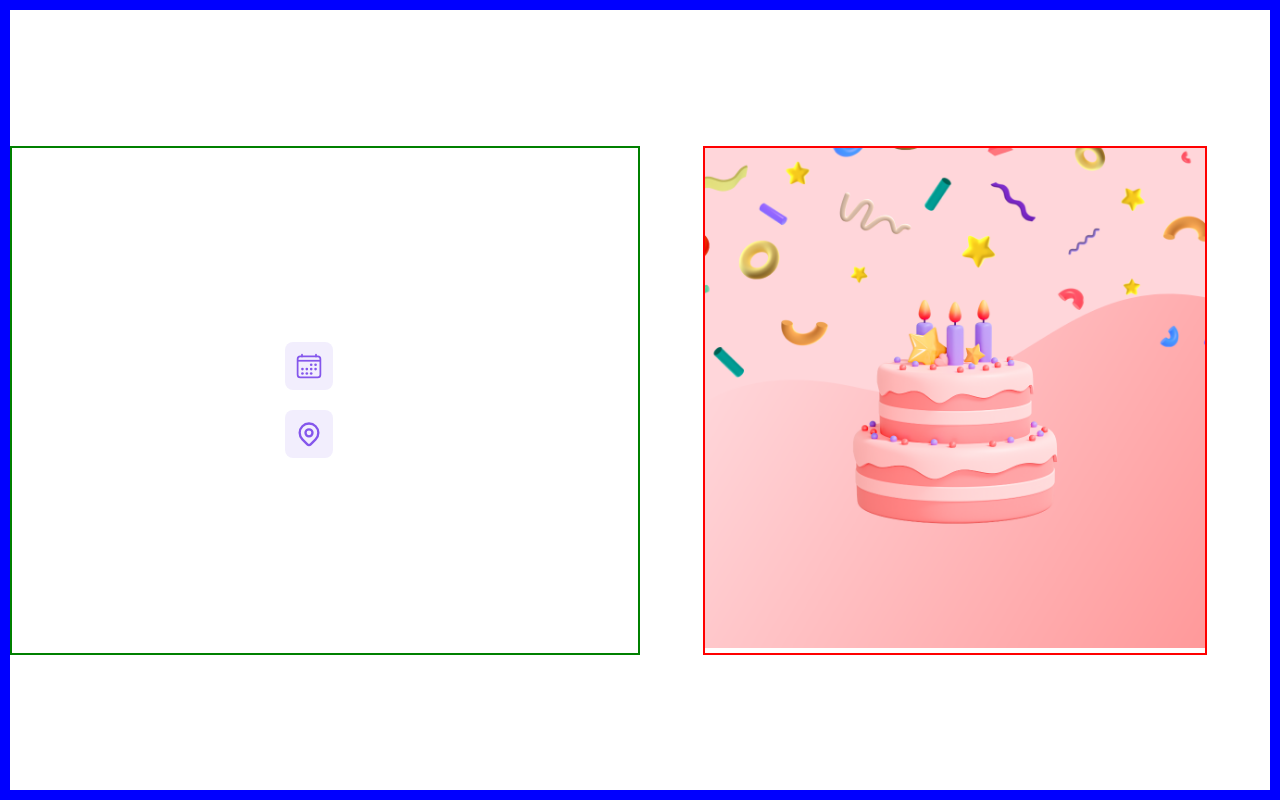
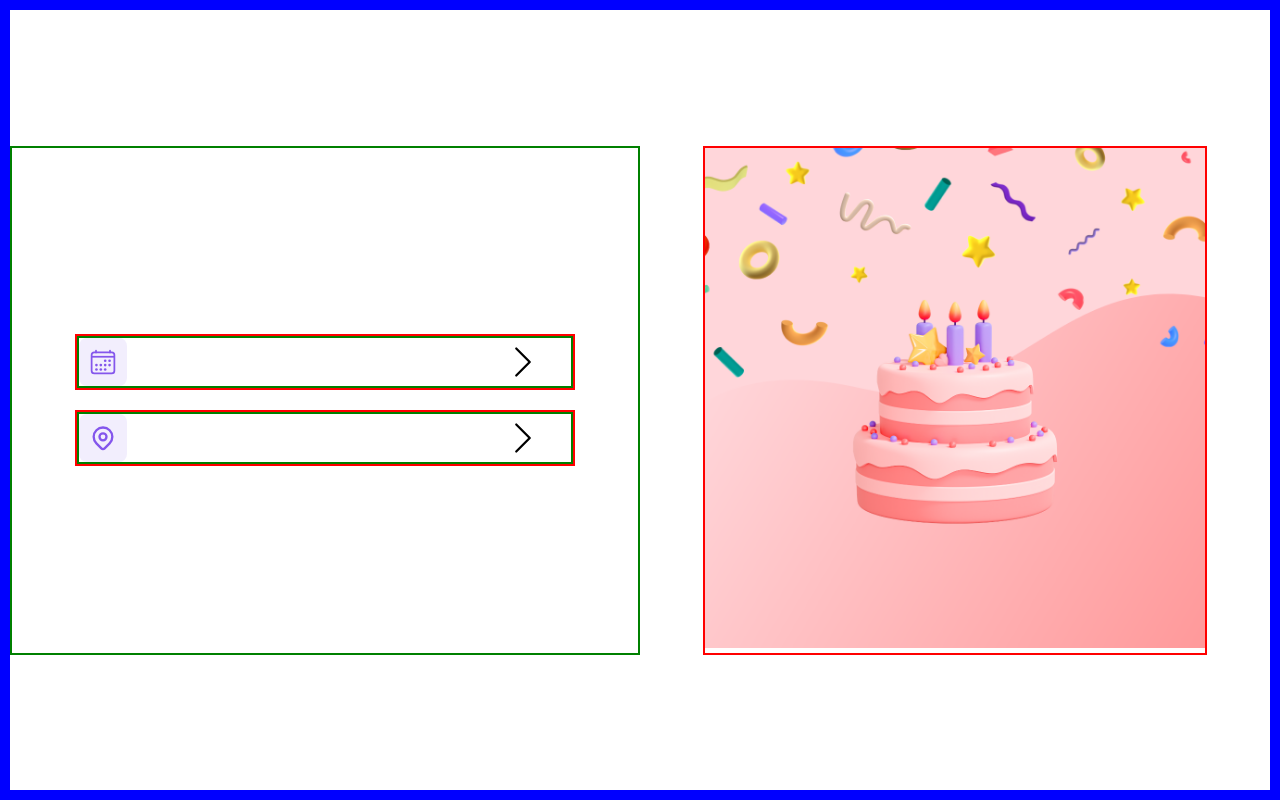
Before and after one commit to gdlmartins/ta_envi_-react, a React (Create React App) app: page /event in a window 1280 px wide. Built offline with nearby package versions, Linux system fonts and the light colour scheme.

Commit message:
adding global state and styling

```diff
--- a/src/pages/event/index.jsx
+++ b/src/pages/event/index.jsx
@@ -15,12 +15,6 @@ const Event = (props) => {
   return (
     <Styled.ContainerMain>
       <Styled.ContainerText>
-        {/* <BsChevronRight
-       style={{ width: "96px" ,
-       height:"36px",
-       borderRadius: "8px"}}/>
-    */}
-
         <Styled.ContainerIcon>
           <Styled.Input>
             <Styled.Icons>
@@ -33,6 +27,11 @@ const Event = (props) => {
               />
             </Styled.Icons>
             <span>{data?.eventName}</span>
+            <span>{data?.starts}</span>
+            {/* <span>{data?.ends}</span> */}
+            <BsChevronRight
+              style={{ width: "96px", height: "36px", borderRadius: "8px" }}
+            />
           </Styled.Input>
         </Styled.ContainerIcon>
 
@@ -47,18 +46,21 @@ const Event = (props) => {
                 }}
               />
             </Styled.Icons>
-            <span>{data?.eventName}</span>
+            <span>{data?.location}</span>
+            <span>{data?.description}</span>
+            <BsChevronRight
+              style={{ width: "96px", height: "36px", borderRadius: "8px" }}
+            />
           </Styled.Input>
         </Styled.ContainerIcon>
       </Styled.ContainerText>
 
       <Styled.ContainerImage>
-      {
-        imageFromEvent?
-      <img style={{ width: 500, height: 500 }} src={imageFromEvent} />:
-
-        <img src={cake} />
-      }
+        {imageFromEvent ? (
+          <img style={{ width: 500, height: 500 }} src={imageFromEvent} />
+        ) : (
+          <img src={cake} />
+        )}
       </Styled.ContainerImage>
     </Styled.ContainerMain>
   );
--- a/src/pages/event/styles.js
+++ b/src/pages/event/styles.js
@@ -17,6 +17,16 @@ export const ContainerText = styled.div`
   flex-direction: column;
   justify-content: center;
   align-items: center;
+
+  @media (max-width: 960px) {
+      grid-row: 2/3;
+
+  }
+
+  // @media (max-width: 768px) {
+  //   grid-row: 2/3;
+
+  // }
 `;
 
 export const ContainerImage = styled.div`
@@ -34,19 +44,17 @@ export const ContainerImage = styled.div`
 
   }
 
-//   @media (max-width: 960px) {
-//     gap: 1px;
-//     height: 97vh;
-//     margin: 1px auto;
-//     grid-template-columns: 1fr;
-//     grid-template-rows: auto auto;
-//   }
+  @media (max-width: 960px) {
+      grid-row: 1/2;
+      grid-column: 1/2;
 
-//   @media (max-width: 768px) {
-//     margin: 10px auto;
-//     grid-template-columns: 1fr;
-//     grid-template-rows: auto auto;
-//   }
+  }
+
+  @media (max-width: 768px) {
+    margin: 10px auto;
+    grid-template-columns: 1fr;
+    grid-template-rows: auto auto;
+  }
 `;
 
 
@@ -62,12 +70,17 @@ border-radius: 8px;
 
 export const ContainerIcon = styled.div`
 margin:10px;
+width: 90%;
+max-width: 500px;
+border:2px solid red;
 
 `
 
 export const Input = styled.div`
+// width: 250px;
 display: flex;
-justify-content: center;
+border:2px solid green;
+justify-content: space-between;
 align-items: center;
  span{
    font-size: 1.3rem;
```
